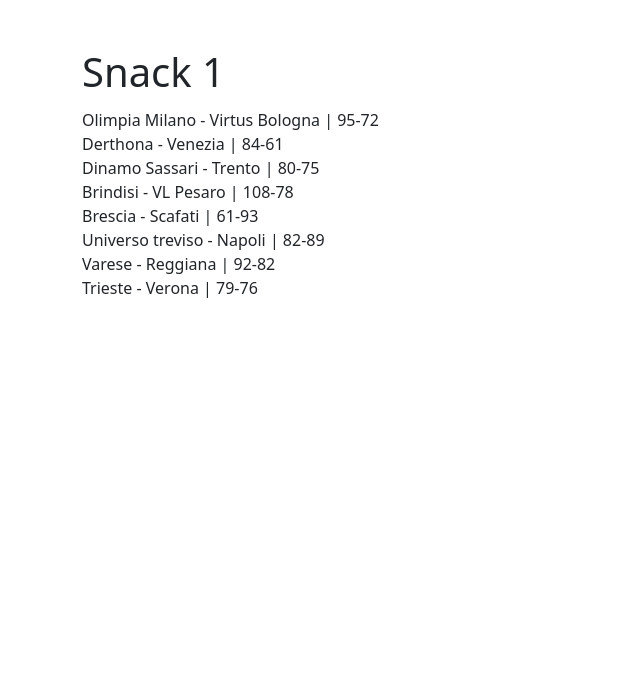
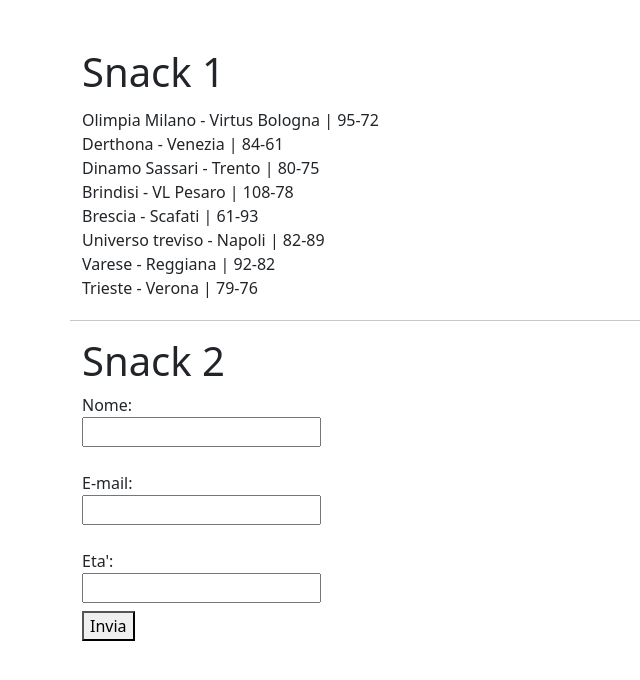
Before and after one commit to Stefano-Bernini/php-snacks-blocco-1, a PHP site: page / in a window 1280 px wide. Shown: the top 680 px of the page, without its empty margins (0-640 px from the left). Run offline with PHP 8.4, Linux system fonts and the light colour scheme.

Commit message:
snack 2 completato

```diff
--- a/index.php
+++ b/index.php
@@ -1,4 +1,5 @@
 <?php
+    // SNACK 1
     $matches = [
         [
             'teams' => 'Olimpia Milano - Virtus Bologna',
@@ -32,9 +33,26 @@
             'teams' => 'Trieste - Verona',
             'point' => '79-76'
         ],
-   ]
+    ];
+
+
+    // SNACK 2
+    $snack2_login = false;
+
+   if (isset($_GET['name']) && isset($_GET['mail']) && isset($_GET['age'])){
+        $snack2_login = true;
+
+        $name = $_GET['name'];
+        $mail = $_GET['mail'];
+        $age = $_GET['age'];
+
+
+        $approved = false;
+        if(strlen($name) > 3 && strpos($mail, '.') !== false && strpos($mail, '@') !== false && is_numeric($age)){
+            $approved = true;
+        }
+    }
 ?>
-
 
 <!DOCTYPE html>
 <html lang="en">
@@ -47,13 +65,40 @@
 <body>
     <div class="container py-5">
         <div class="row">
+            <!-- SNACK 1 -->
             <div class="col">
                 <h1>Snack 1</h1>
-                <p class="py-1"><?php foreach ($matches as $match) {
-                    echo $match['teams']." | ".$match['point'].'<br>';
+                <p class="py-1">
+                    <?php foreach ($matches as $match) {
+                        echo $match['teams']." | ".$match['point'].'<br>';
                     }
                     ?>
                 </p>
+            </div>
+            <hr>
+            <!-- SNACK 2 -->
+            <div class="col">
+                <h1>Snack 2</h1>
+                <form action="" method="GET">
+                    <label for="name">Nome:</label> <br>
+                    <input type="text" id="name" name="name" required>
+
+                    <div class="py-4">
+                        <label for="mail">E-mail:</label> <br>
+                        <input type="email" id="mail" name="mail" required>
+                    </div>
+
+                    <label for="age">Eta':</label> <br>
+                    <input type="text" id="age" name="age" required> <br>
+                    <button class="my-2" type="submit" value="send_data">Invia</button>
+                </form>
+                <h1>
+                    <?php
+                        if($snack2_login) {
+                            echo $approved ?  "Accesso Riuscito":"Accesso Negato";
+                        }
+                    ?>
+                </h1>
             </div>
         </div>
     </div>
```
